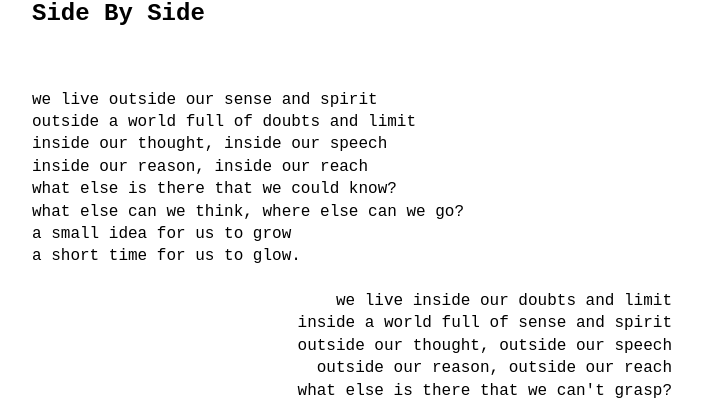
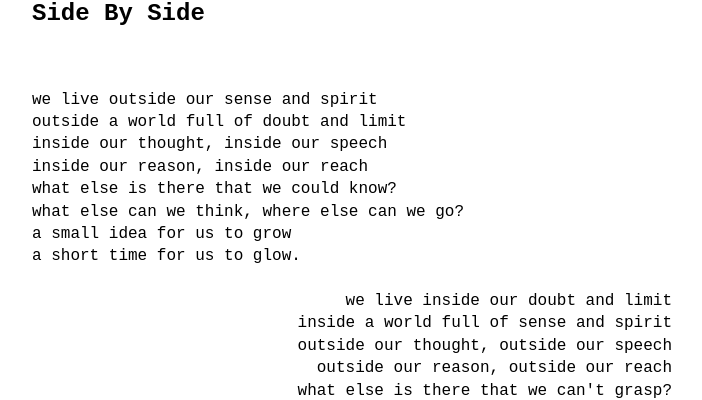
Before and after one commit to jchburmester/jchburmester.github.io, a Jekyll site: the page built from _posts/2023-03-06-side-by-side.md, in a window 1280 px wide. Shown: the part 148-548 px from the top of the page, without its empty margins (288-990 px from the left). Built offline with Jekyll 4.4.1, drawn with Linux system fonts in a browser that asks for light colours.

Commit message:
singular

```diff
--- a/_posts/2023-03-06-side-by-side.md
+++ b/_posts/2023-03-06-side-by-side.md
@@ -6,7 +6,7 @@ category: poems_en
 <br />
 
 <div align="left">we live outside our sense and spirit
-<div align="left">outside a world full of doubts and limit
+<div align="left">outside a world full of doubt and limit
 <div align="left">inside our thought, inside our speech
 <div align="left">inside our reason, inside our reach
 <div align="left">what else is there that we could know?
@@ -17,7 +17,7 @@ category: poems_en
 <br />
 <br />
 
-<div align="right">we live inside our doubts and limit
+<div align="right">we live inside our doubt and limit
 <div align="right">inside a world full of sense and spirit
 <div align="right">outside our thought, outside our speech
 <div align="right">outside our reason, outside our reach
```
